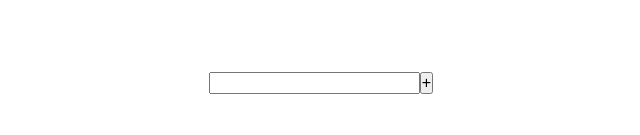
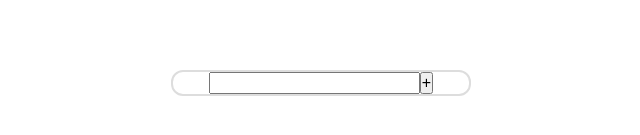
Before and after one commit to adadvar/lobox-task, a React (Vite) app: page / in a window 1280 px wide. Shown: the part 317-452 px from the top of the page, without its empty margins (319-959 px from the left). Built offline with nearby package versions, Linux system fonts and the light colour scheme.

Commit message:
change multiDropdown className to use scss file

```diff
--- a/src/components/MultiDropdown/index.tsx
+++ b/src/components/MultiDropdown/index.tsx
@@ -19,7 +19,7 @@ function MultiDropdown() {
   };
 
   return (
-    <div className="multi-dropdown">
+    <div className={styles.multiDropdown}>
       <div className="dropdown-input">
         <input
           type="text"
--- a/src/components/MultiDropdown/styles.module.scss
+++ b/src/components/MultiDropdown/styles.module.scss
@@ -0,0 +1,13 @@
+.multiDropdown {
+  position: relative;
+  display: flex;
+  align-items: center;
+  justify-content: center;
+  width: 300px;
+  padding: 0 15px;
+  border: 2px solid #ddd;
+  outline: none;
+  border-radius: 12px;
+  color: #787878;
+  font-weight: 500;
+}
```
